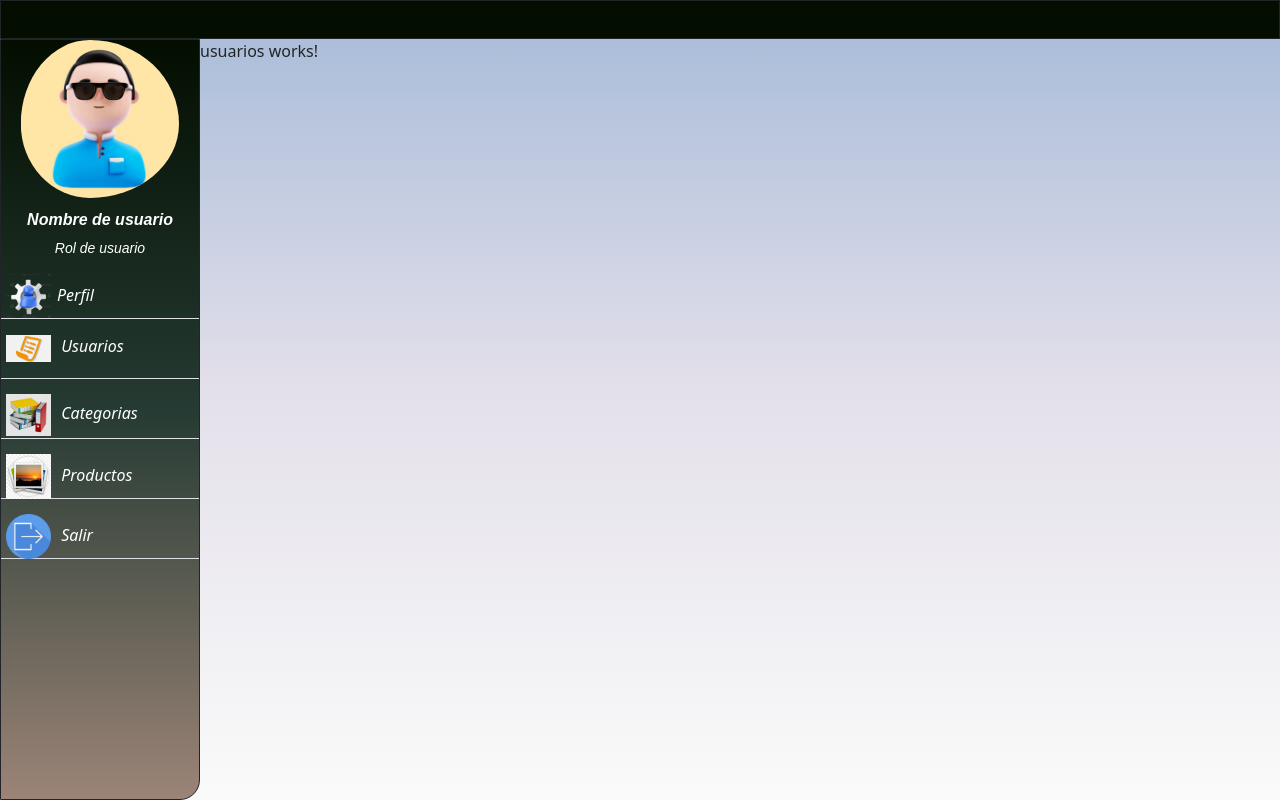
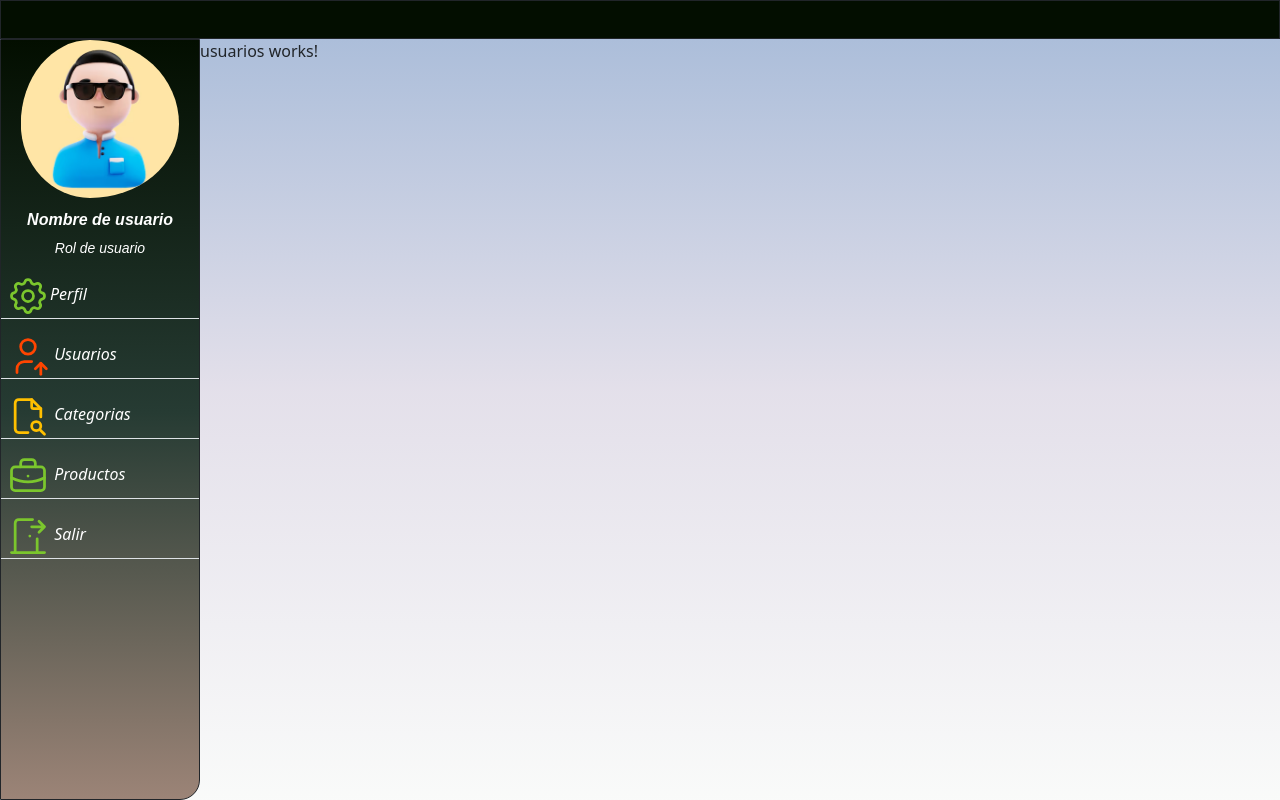
Before and after one commit to Manuelfsk/Proyecto_Final_Ibero, an Angular app: page /usuarios in a window 1280 px wide. Built offline with nearby package versions, Linux system fonts and the light colour scheme.

Commit message:
imagenes de dashboard

```diff
--- a/src/app/components/menu/menu.component.html
+++ b/src/app/components/menu/menu.component.html
@@ -1,15 +1,64 @@
 <div id="superior"></div>
 <div class="menuDash">
     <div>
-        <div ><img class="imgdash" src="/assets/usuario.png" alt="imagen trabajador" ></div>
+        <div><img class="imgdash" src="/assets/usuario.png" alt="imagen trabajador"></div>
         <div class="nombre">Nombre de usuario</div>
         <div class="rol">Rol de usuario </div>
     </div>
     <div class="item ">
-        <div class="itemmenu border-bottom" routerLink=""> <img class="imgperf "src="/assets/ajuste_perfil.png" alt="ajuste perfil">Perfil</div>
-        <div class="itemmenu border-bottom" routerLink="/usuarios"> <img class="imgperf "src="/assets/usuarios.png"> Usuarios</div>
-        <div class="itemmenu border-bottom" routerLink="/categorias"> <img class="imgperf "src="/assets/categorias.png"> Categorias</div>
-        <div class="itemmenu border-bottom" routerLink="/productos"> <img class="imgperf "src="/assets/galeria.png"> Productos</div>
-        <div class="itemmenu border-bottom" routerLink="/login"> <img class="imgperf "src="/assets/salir.png"> Salir</div>
+        <div class="itemmenu border-bottom" routerLink="">
+            <svg xmlns="http://www.w3.org/2000/svg"
+                class="icon icon-tabler icon-tabler-settings" width="44" height="44" viewBox="0 0 24 24"
+                stroke-width="1.5" stroke="#7bc62d" fill="none" stroke-linecap="round" stroke-linejoin="round">
+                <path stroke="none" d="M0 0h24v24H0z" fill="none" />
+                <path
+                    d="M10.325 4.317c.426 -1.756 2.924 -1.756 3.35 0a1.724 1.724 0 0 0 2.573 1.066c1.543 -.94 3.31 .826 2.37 2.37a1.724 1.724 0 0 0 1.065 2.572c1.756 .426 1.756 2.924 0 3.35a1.724 1.724 0 0 0 -1.066 2.573c.94 1.543 -.826 3.31 -2.37 2.37a1.724 1.724 0 0 0 -2.572 1.065c-.426 1.756 -2.924 1.756 -3.35 0a1.724 1.724 0 0 0 -2.573 -1.066c-1.543 .94 -3.31 -.826 -2.37 -2.37a1.724 1.724 0 0 0 -1.065 -2.572c-1.756 -.426 -1.756 -2.924 0 -3.35a1.724 1.724 0 0 0 1.066 -2.573c-.94 -1.543 .826 -3.31 2.37 -2.37c1 .608 2.296 .07 2.572 -1.065z" />
+                <path d="M9 12a3 3 0 1 0 6 0a3 3 0 0 0 -6 0" />
+            </svg>Perfil</div>
+        <div class="itemmenu border-bottom" routerLink="/usuarios">
+            <svg xmlns="http://www.w3.org/2000/svg" class="icon icon-tabler icon-tabler-user-up" width="44" height="44"
+                viewBox="0 0 24 24" stroke-width="1.5" stroke="#ff4500" fill="none" stroke-linecap="round"
+                stroke-linejoin="round">
+                <path stroke="none" d="M0 0h24v24H0z" fill="none" />
+                <path d="M8 7a4 4 0 1 0 8 0a4 4 0 0 0 -8 0" />
+                <path d="M6 21v-2a4 4 0 0 1 4 -4h4" />
+                <path d="M19 22v-6" />
+                <path d="M22 19l-3 -3l-3 3" />
+            </svg> Usuarios
+        </div>
+        <div class="itemmenu border-bottom" routerLink="/categorias">
+            <svg xmlns="http://www.w3.org/2000/svg" class="icon icon-tabler icon-tabler-file-search" width="44"
+                height="44" viewBox="0 0 24 24" stroke-width="1.5" stroke="#ffbf00" fill="none" stroke-linecap="round"
+                stroke-linejoin="round">
+                <path stroke="none" d="M0 0h24v24H0z" fill="none" />
+                <path d="M14 3v4a1 1 0 0 0 1 1h4" />
+                <path d="M12 21h-5a2 2 0 0 1 -2 -2v-14a2 2 0 0 1 2 -2h7l5 5v4.5" />
+                <path d="M16.5 17.5m-2.5 0a2.5 2.5 0 1 0 5 0a2.5 2.5 0 1 0 -5 0" />
+                <path d="M18.5 19.5l2.5 2.5" />
+            </svg> Categorias
+        </div>
+        <div class="itemmenu border-bottom" routerLink="/productos">
+            <svg xmlns="http://www.w3.org/2000/svg" class="icon icon-tabler icon-tabler-briefcase" width="44"
+                height="44" viewBox="0 0 24 24" stroke-width="1.5" stroke="#7bc62d" fill="none" stroke-linecap="round"
+                stroke-linejoin="round">
+                <path stroke="none" d="M0 0h24v24H0z" fill="none" />
+                <path d="M3 7m0 2a2 2 0 0 1 2 -2h14a2 2 0 0 1 2 2v9a2 2 0 0 1 -2 2h-14a2 2 0 0 1 -2 -2z" />
+                <path d="M8 7v-2a2 2 0 0 1 2 -2h4a2 2 0 0 1 2 2v2" />
+                <path d="M12 12l0 .01" />
+                <path d="M3 13a20 20 0 0 0 18 0" />
+            </svg>
+            Productos
+        </div>
+        <div class="itemmenu border-bottom" routerLink="/login">
+            <svg xmlns="http://www.w3.org/2000/svg" class="icon icon-tabler icon-tabler-door-exit" width="44"
+                height="44" viewBox="0 0 24 24" stroke-width="1.5" stroke="#7bc62d" fill="none" stroke-linecap="round"
+                stroke-linejoin="round">
+                <path stroke="none" d="M0 0h24v24H0z" fill="none" />
+                <path d="M13 12v.01" />
+                <path d="M3 21h18" />
+                <path d="M5 21v-16a2 2 0 0 1 2 -2h7.5m2.5 10.5v7.5" />
+                <path d="M14 7h7m-3 -3l3 3l-3 3" />
+            </svg> Salir
+        </div>
     </div>
 </div>
```
